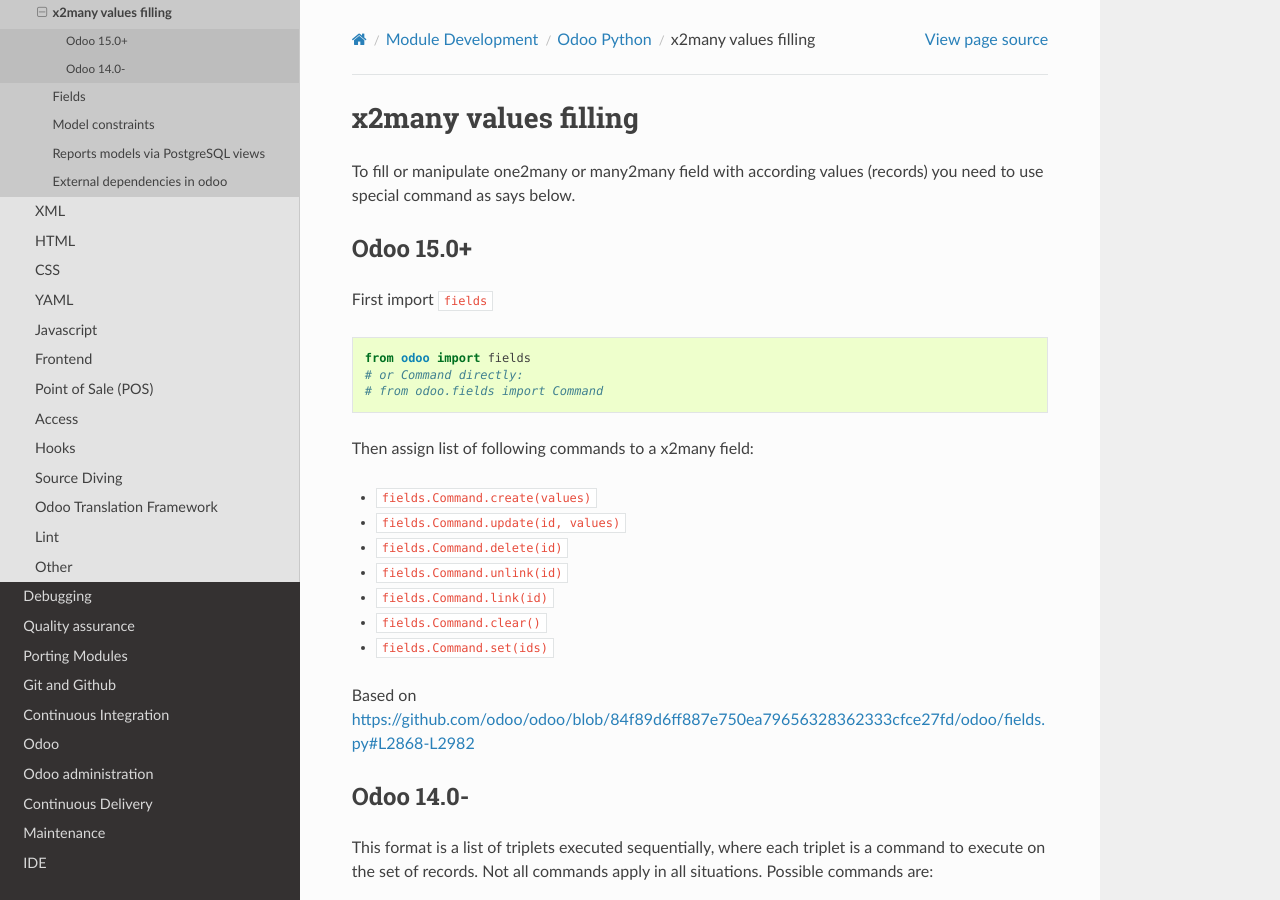
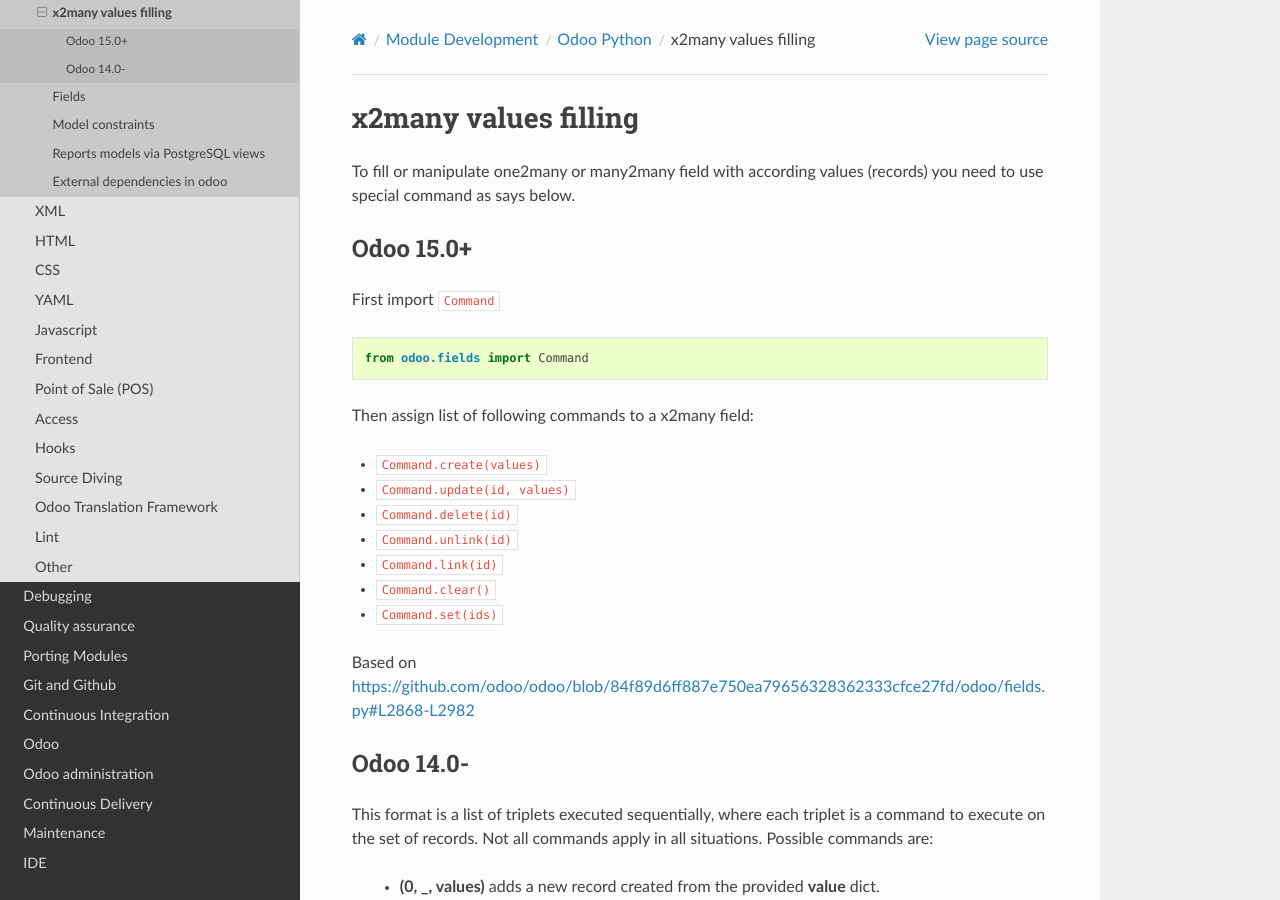
Before and after one commit to itpp-labs/odoo-development, a Sphinx documentation site: the page built from docs/dev/py/x2many.rst, in a window 1280 px wide and 900 px high. Built offline with Sphinx 7.4.7 and the Read the Docs theme 2.0.0, drawn with Linux system fonts in a browser that asks for light colours.

Commit message:
Revert "Update x2many.rst"
This reverts commit 2bf07babc1fb4d7c905be75d36ab2df51148b952.

It doesn't work :-(

```diff
--- a/docs/dev/py/x2many.rst
+++ b/docs/dev/py/x2many.rst
@@ -7,23 +7,21 @@
 Odoo 15.0+
 ----------
 
-First import ``fields``
+First import ``Command``
 
 .. code-block:: python
 
-    from odoo import fields
-    # or Command directly:
-    # from odoo.fields import Command
+    from odoo.fields import Command
 
 Then assign list of following commands to a x2many field:
 
-* ``fields.Command.create(values)``
-* ``fields.Command.update(id, values)``
-* ``fields.Command.delete(id)``
-* ``fields.Command.unlink(id)``
-* ``fields.Command.link(id)``
-* ``fields.Command.clear()``
-* ``fields.Command.set(ids)``
+* ``Command.create(values)``
+* ``Command.update(id, values)``
+* ``Command.delete(id)``
+* ``Command.unlink(id)``
+* ``Command.link(id)``
+* ``Command.clear()``
+* ``Command.set(ids)``
 
 Based on https://github.com/odoo/odoo/blob/84f89d6ff887e750ea79656328362333cfce27fd/odoo/fields.py#L2868-L2982
 
```
